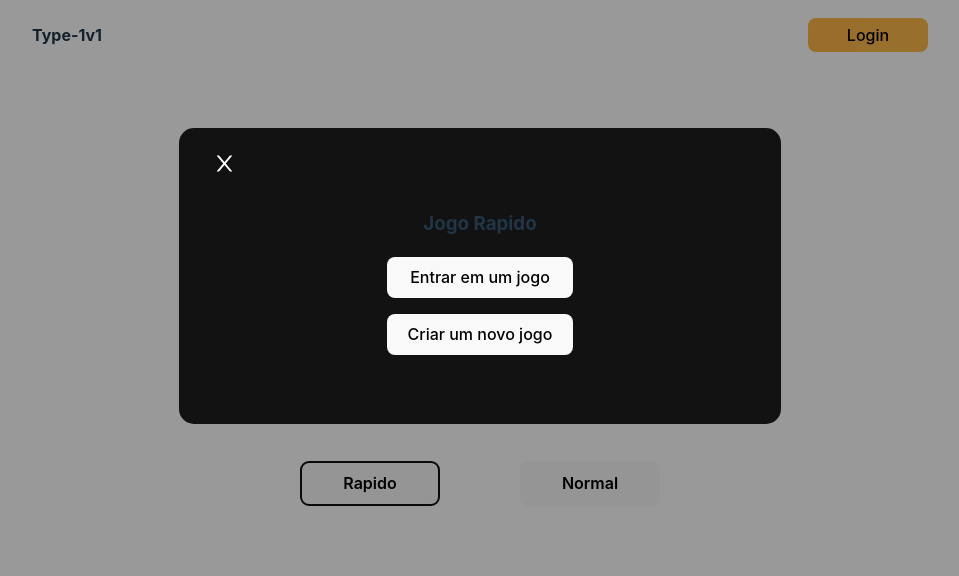
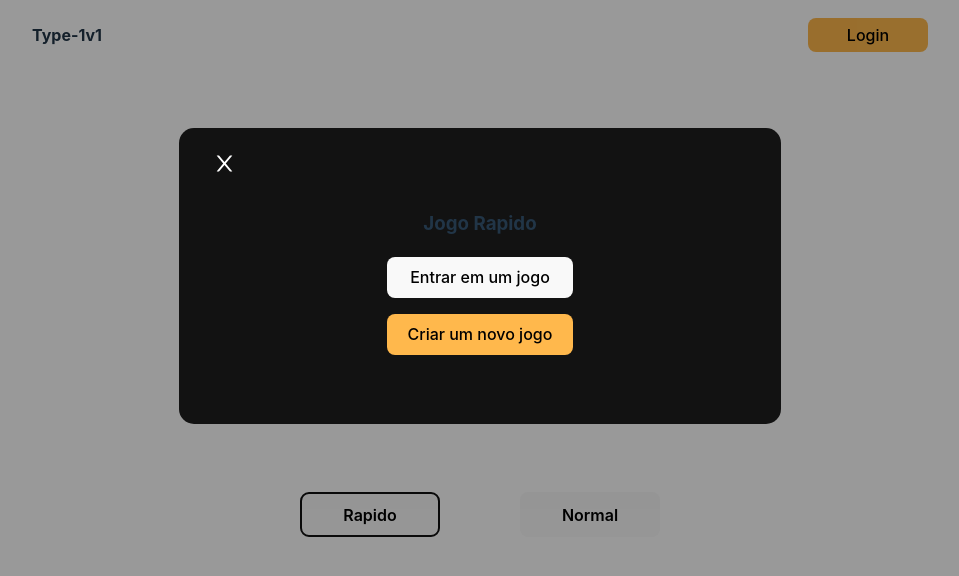
Before and after one commit to WilliamKSilva/type-1v1-v2, a React (Vite) app in the folder web/: page / in a window 1280 px wide. Both pictures are taken after a click on the button "Rapido". Shown: the top 576 px of the page, without its empty margins (160-1119 px from the left). Built offline with nearby package versions, Linux system fonts and the light colour scheme.

Commit message:
feat: change text on Home page and add different style to Modal button component

```diff
--- a/web/src/components/GameModal.scss
+++ b/web/src/components/GameModal.scss
@@ -41,4 +41,9 @@
         flex-direction: column;
         gap: 1rem;
     }
+
+    .button-important {
+        background-color: #FFB84C !important;
+        color: #000000;
+    }
 }
--- a/web/src/components/GameModal.tsx
+++ b/web/src/components/GameModal.tsx
@@ -23,7 +23,7 @@ export const GameModal = ({ active, setActive, gameTitle }: ModalProps) => {
                     <h3>{gameTypeText}</h3>
                     <div className="option">
                         <button>Entrar em um jogo</button>
-                        <button>Criar um novo jogo</button>
+                        <button className="button-important">Criar um novo jogo</button>
                     </div>
                 </div>
             </div>
--- a/web/src/pages/Home.tsx
+++ b/web/src/pages/Home.tsx
@@ -23,11 +23,11 @@ export const Home = () => {
             <div className="content">
                 <section className="description">
                     <strong className="description-title">
-                        Desafie seus amigos e teste quem e o digitador mais rapido!
+                        Desafie seus amigos e descubra quem digita mais rápido!
                     </strong>
                     <p className="description-content">
                         Escolha entre a corrida rapida e a corrida regular.
-                        Os dois modos de jogo foram feito especialmente para
+                        Os dois modos de jogo foram feitos especialmente para
                         que a partida seja simples e direta ao ponto!
                     </p>
                     <div className="game-options">
```
